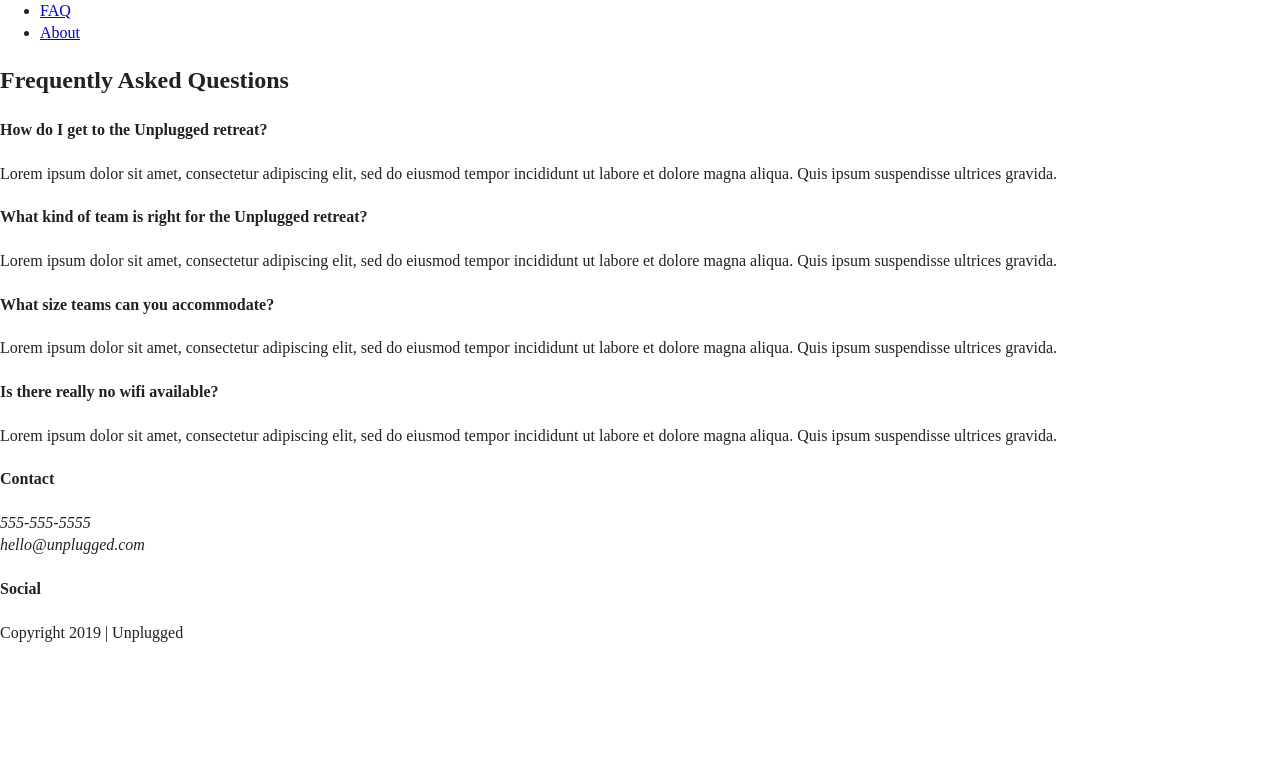
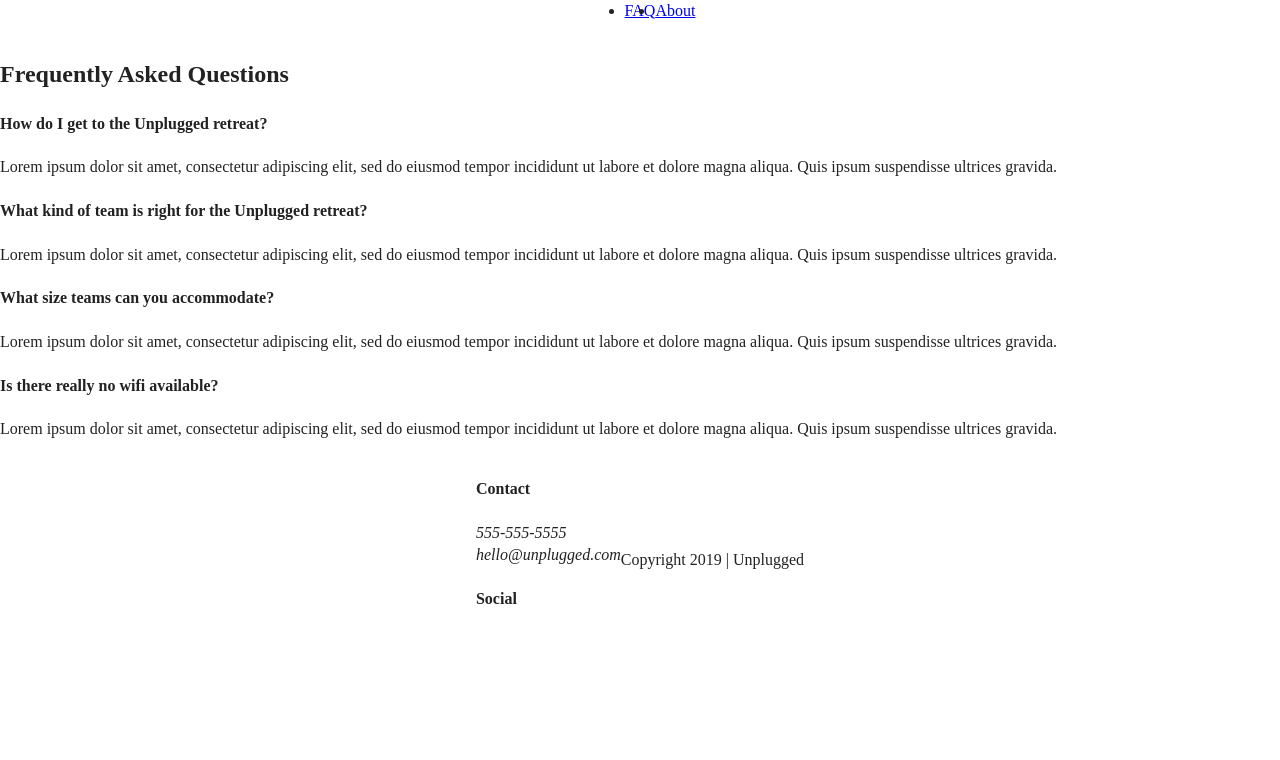
Before and after one commit to calicorose/unplugged-project, a website: page faq/index.html in a window 1280 px wide. Shown: the part 40-800 px from the top of the page. Drawn offline with Linux system fonts and the light colour scheme.

Commit message:
Stylized main css with flexbox

```diff
--- a/css/main.css
+++ b/css/main.css
@@ -86,6 +86,50 @@ textarea {
 /* ==========================================================================
    Author's custom styles
    ========================================================================== */
+
+/* -------------------- Base Header - Footer Styles -------------------- */
+
+   header, footer {
+  display: flex;
+  justify-content: center;
+  align-items: center;
+  flex-flow: row wrap;
+}
+
+header .content-wrapper {
+  display: flex;
+  justify-content: center;
+  align-items: center;
+  flex-flow: row wrap;
+}
+
+header nav {
+  display: flex;
+  justify-content: center;
+  align-items: center;
+  flex-flow: row wrap;
+}
+
+header nav ul {
+  display: flex;
+  justify-content: center;
+  align-items: center;
+  flex-flow: row wrap;
+}
+
+footer .social-icons {
+  display: flex;
+  justify-content: center;
+  align-items: center;
+  flex-flow: row wrap;
+}
+
+footer .social-icons p {
+  display: flex;
+  justify-content: center;
+  align-items: center;
+  flex-flow: row wrap;
+}
 
 /* ==========================================================================
    Helper classes
```
